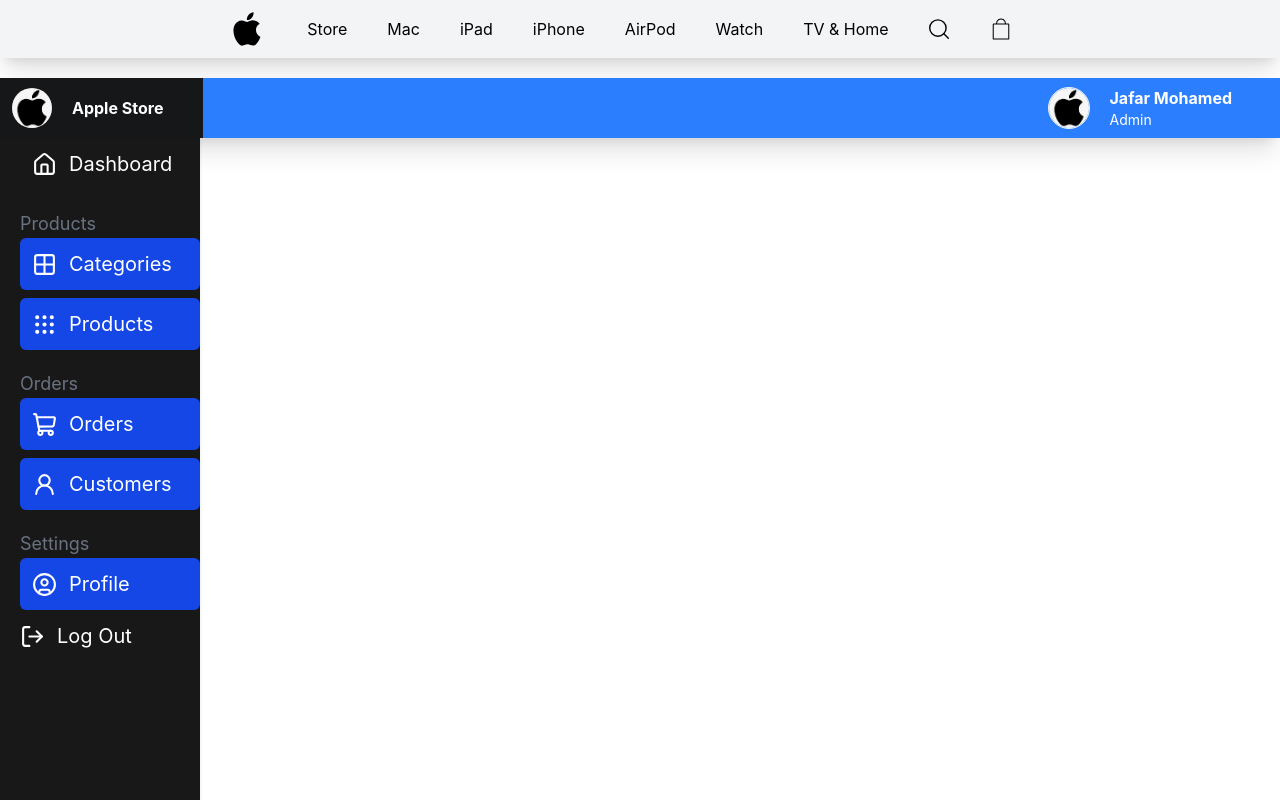
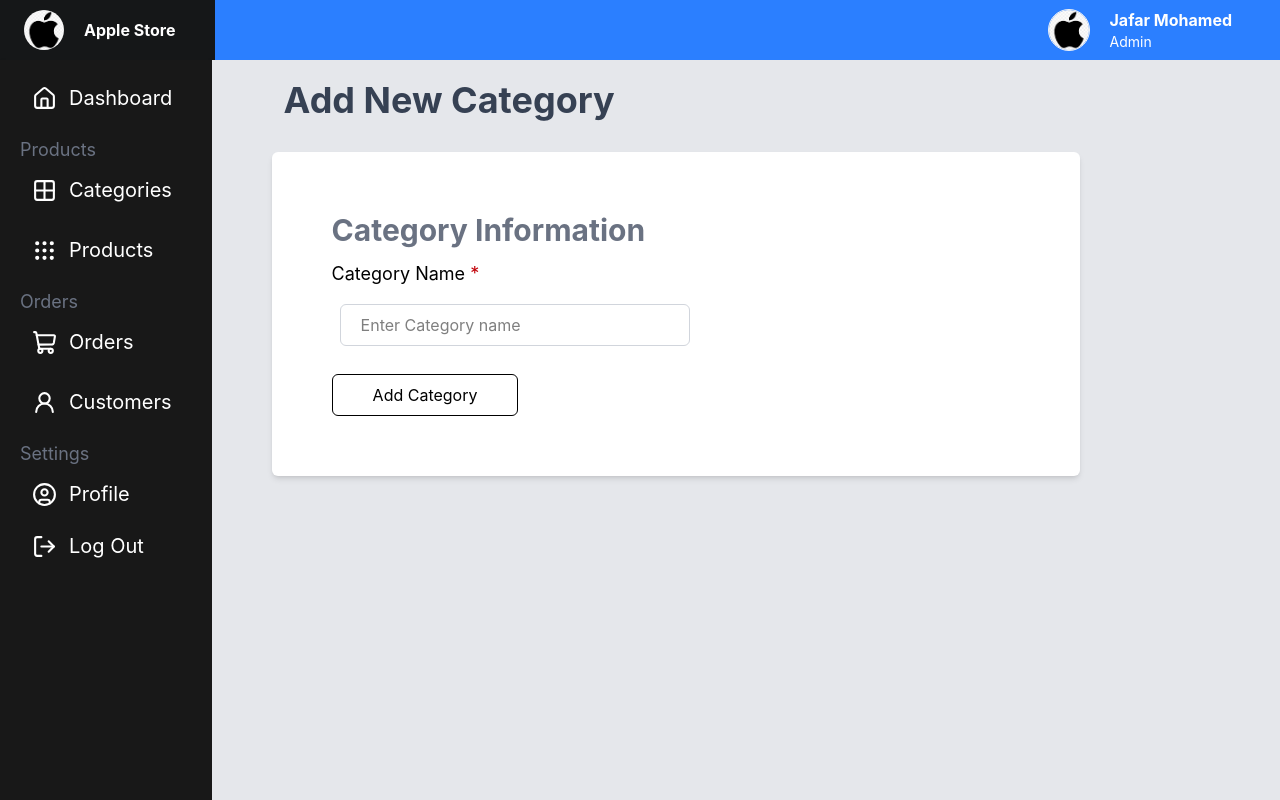
Before and after one commit to Jafar610/Full-Apple-Clone, a React app in the folder frontend/: page /dashboard in a window 1280 px wide. Shown: the top 800 px of the page. Built offline with nearby package versions, Linux system fonts and the light colour scheme; the HTML template or start-up script is replaced by a standard one.

Commit message:
16th commit

```diff
--- a/frontend/src/App.jsx
+++ b/frontend/src/App.jsx
@@ -18,7 +18,10 @@
             <Route path="/" element = {<Home/>}/>
             <Route path="/store" element={<SharedSlide />} />
             <Route path="/mac" element = {<Mac/>} />
-            <Route path="/dashboard" element={<Dashboard />} />
+          </Route>
+
+          <Route path="/dashboard" element={<Dashboard />}>
+
           </Route>
         </Routes>
       </Router>
--- a/frontend/src/Components/Dashboard.jsx
+++ b/frontend/src/Components/Dashboard.jsx
@@ -1,12 +1,17 @@
 import React from 'react'
 import Topbar from '../Pages/Dashboard/Topbar'
 import Sidebar from '../Pages/Dashboard/Sidebar'
+import Categories from '../Pages/Dashboard/Categories'
 
 function Dashboard() {
   return (
     <>
         <Topbar/>
-        <Sidebar/>
+        <div className='flex'>
+          <Sidebar/>
+          <Categories/>
+        </div>
+
     </>
   )
 }
--- /dev/null
+++ b/frontend/src/Pages/Dashboard/Categories.jsx
@@ -0,0 +1,25 @@
+import React from 'react'
+
+function Categories() {
+  return (
+    <>
+        <div className='bg-gray-200 w-screen pl-15'>
+            <div className='mt-2 mb-5 p-3'>
+               <h1 className='text-4xl font-bold text-start text-gray-700'>Add New Category</h1>
+            </div>
+
+            <div className='bg-white text-start mr-50 p-15 rounded-md shadow-md'>
+                <h1 className=' pb-3 text-3xl font-bold font-poppins text-gray-500'>Category Information</h1>
+                <form action="">
+                    <label htmlFor="" className='block pb-2 text-lg'>Category Name <span className='text-red-700'>*</span></label>
+                    <input type="text" name="" id="" placeholder='Enter Category name' className='border pr-20 py-2 rounded-md mt-2 ml-2 border-gray-300 outline-gray-200 pl-5 mb-2' />
+
+                    <button type='submit' className='block flex justify-center items-center border px-10 py-2 rounded-md mt-5 hover:bg-black hover:text-white'>Add Category</button>
+                </form>
+            </div>
+        </div>
+    </>
+  )
+}
+
+export default Categories
--- a/frontend/src/Pages/Dashboard/Sidebar.jsx
+++ b/frontend/src/Pages/Dashboard/Sidebar.jsx
@@ -12,8 +12,8 @@
 function Sidebar() {
   return (
     <>
-      <div className="bg-[#181818] w-50 h-screen shadow-sm font-poppins">
-        <div className="pl-5">
+      <div className="bg-[#181818] w-64 h-screen shadow-sm font-poppins">
+        <div className="pl-5 pt-3">
           <Link to="/dashboard">
             <div className="flex justify-start items-center p-3 hover:bg-[#212121] hover:rounded-md">
               <House size={25} className=" mr-3 text-white" />
@@ -21,48 +21,48 @@
             </div>{" "}
           </Link>
 
-          <h1 className="mt-5 text-lg font-xl text-gray-500">Products</h1>
+          <h1 className="mt-3 text-lg font-xl text-gray-500">Products</h1>
           <Link>
-            <div className="flex justify-start items-center p-3 bg-blue-700 rounded-md hover:bg-[#212121] mb-2">
+            <div className="flex justify-start items-center p-3  hover:rounded-md hover:bg-[#212121] mb-2">
               <Grid2x2 size={25} className=" mr-3 text-white" />
               <h1 className="text-white text-xl font-md ">Categories</h1>
             </div>
           </Link>
 
           <Link>
-            <div className="flex justify-start items-center p-3 bg-blue-700 rounded-md hover:bg-[#212121]">
+            <div className="flex justify-start items-center p-3  hover:rounded-md hover:bg-[#212121]">
               <Grip size={25} className=" mr-3 text-white" />
               <h1 className="text-white text-xl font-md ">Products</h1>
             </div>
           </Link>
 
-          <h1 className="mt-5 text-lg font-xl text-gray-500">Orders</h1>
+          <h1 className="mt-3 text-lg font-xl text-gray-500">Orders</h1>
 
           <Link>
-            <div className="flex justify-start items-center p-3 bg-blue-700 rounded-md hover:bg-[#212121] mb-2">
+            <div className="flex justify-start items-center p-3 hover:rounded-md hover:bg-[#212121] mb-2">
               <ShoppingCart size={25} className=" mr-3 text-white" />
               <h1 className="text-white text-xl font-md ">Orders</h1>
             </div>
           </Link>
 
           <Link>
-            <div className="flex justify-start items-center p-3 bg-blue-700 rounded-md hover:bg-[#212121]" >
+            <div className="flex justify-start items-center p-3 hover:rounded-md hover:bg-[#212121]" >
               <User2Icon size={25} className=" mr-3 text-white" />
               <h1 className="text-white text-xl font-md ">Customers</h1>
             </div>
           </Link>
 
-          <h1 className="mt-5 text-lg font-xl text-gray-500">Settings</h1>
+          <h1 className="mt-3 text-lg font-xl text-gray-500">Settings</h1>
 
           <Link>
-            <div className="flex justify-start items-center p-3 bg-blue-700 rounded-md hover:bg-[#212121]">
+            <div className="flex justify-start items-center p-3 hover:rounded-md hover:bg-[#212121]">
               <UserCircleIcon size={25} className=" mr-3 text-white" />
               <h1 className="text-white text-xl font-md ">Profile</h1>
             </div>
           </Link>
 
           <Link>
-            <div className="flex justify-start items-center pt-3">
+            <div className="flex justify-start items-center p-3 hover:rounded-md hover:bg-[#212121]">
               <LogOut size={25} className=" mr-3 text-white" />
               <h1 className="text-white text-xl font-md ">Log Out</h1>
             </div>
--- a/frontend/src/Pages/Dashboard/Topbar.jsx
+++ b/frontend/src/Pages/Dashboard/Topbar.jsx
@@ -4,10 +4,10 @@
 function Topbar() {
   return (
     <>
-      <div className="bg-blue-500 shadow-xl mt-5">
+      <div className="bg-blue-500 shadow-xl">
         <div className="flex justify-between items center">
           <div className="flex justify-start items-center bg-[#151718] pr-10 pl-3">
-            <img src={profile} alt="" className="w-10 rounded-full mr-5"/>
+            <img src={profile} alt="" className="w-10 rounded-full mr-5 ml-3"/>
             <h1 className="text-white font-bold text-md">Apple Store</h1>
           </div>
           <div className="flex justify-end items-center p-2 ">
```
